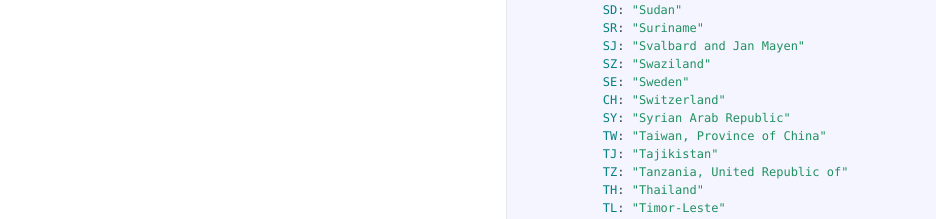
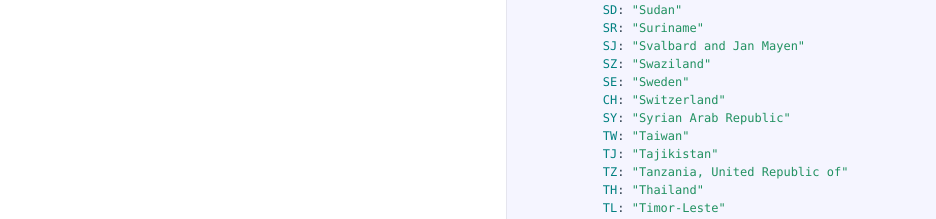
Before and after one commit to georgzoeller/iso-3166-1-alpha-2, a website: page docs/index.html in a window 1280 px wide. Shown: the part 4460-4679 px from the top of the page, without its empty margins (19-955 px from the left). Drawn offline with Linux system fonts and the light colour scheme.

Commit message:
Fix typo in html file

```diff
--- a/docs/index.html
+++ b/docs/index.html
@@ -363,7 +363,7 @@
         <span class="hljs-attribute">SE</span>: <span class="hljs-string">"Sweden"</span>
         <span class="hljs-attribute">CH</span>: <span class="hljs-string">"Switzerland"</span>
         <span class="hljs-attribute">SY</span>: <span class="hljs-string">"Syrian Arab Republic"</span>
-        <span class="hljs-attribute">TW</span>: <span class="hljs-string">"Taiwan, Province of China"</span>
+        <span class="hljs-attribute">TW</span>: <span class="hljs-string">"Taiwan"</span>
         <span class="hljs-attribute">TJ</span>: <span class="hljs-string">"Tajikistan"</span>
         <span class="hljs-attribute">TZ</span>: <span class="hljs-string">"Tanzania, United Republic of"</span>
         <span class="hljs-attribute">TH</span>: <span class="hljs-string">"Thailand"</span>
```
